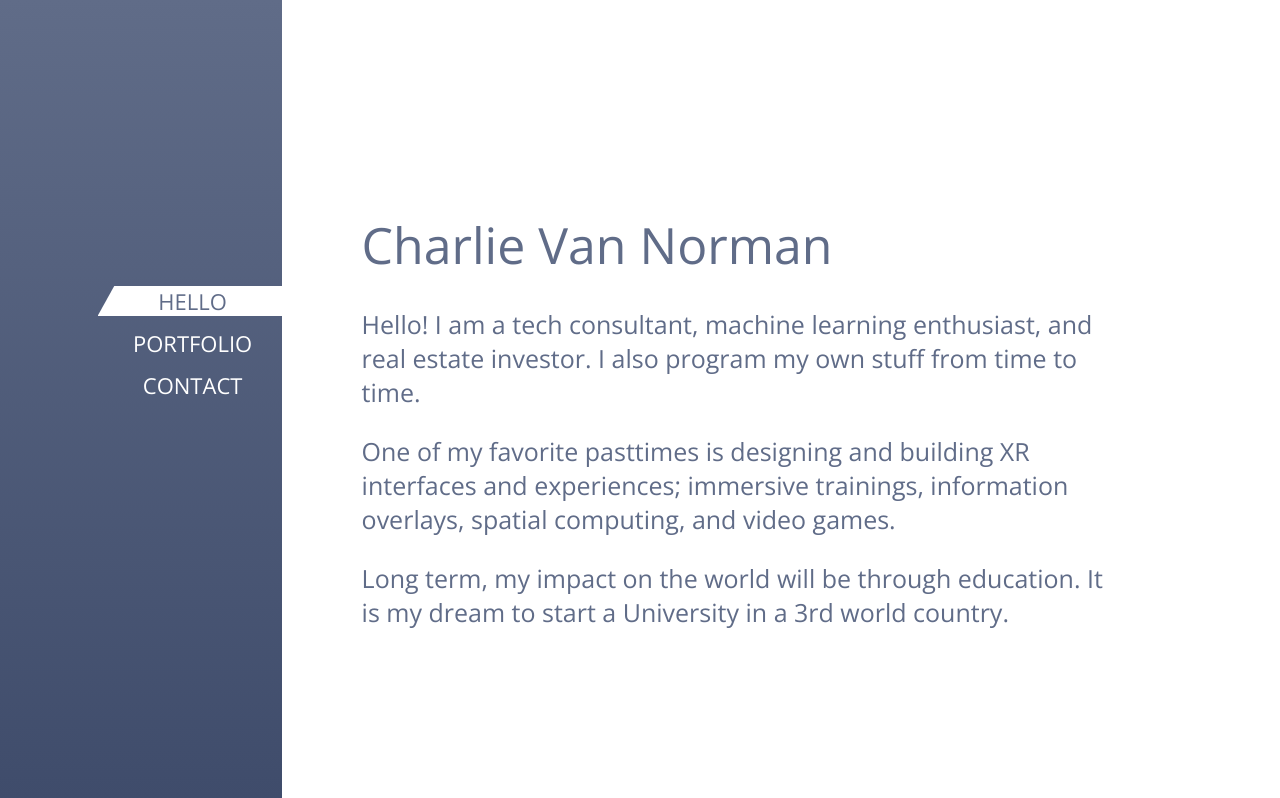
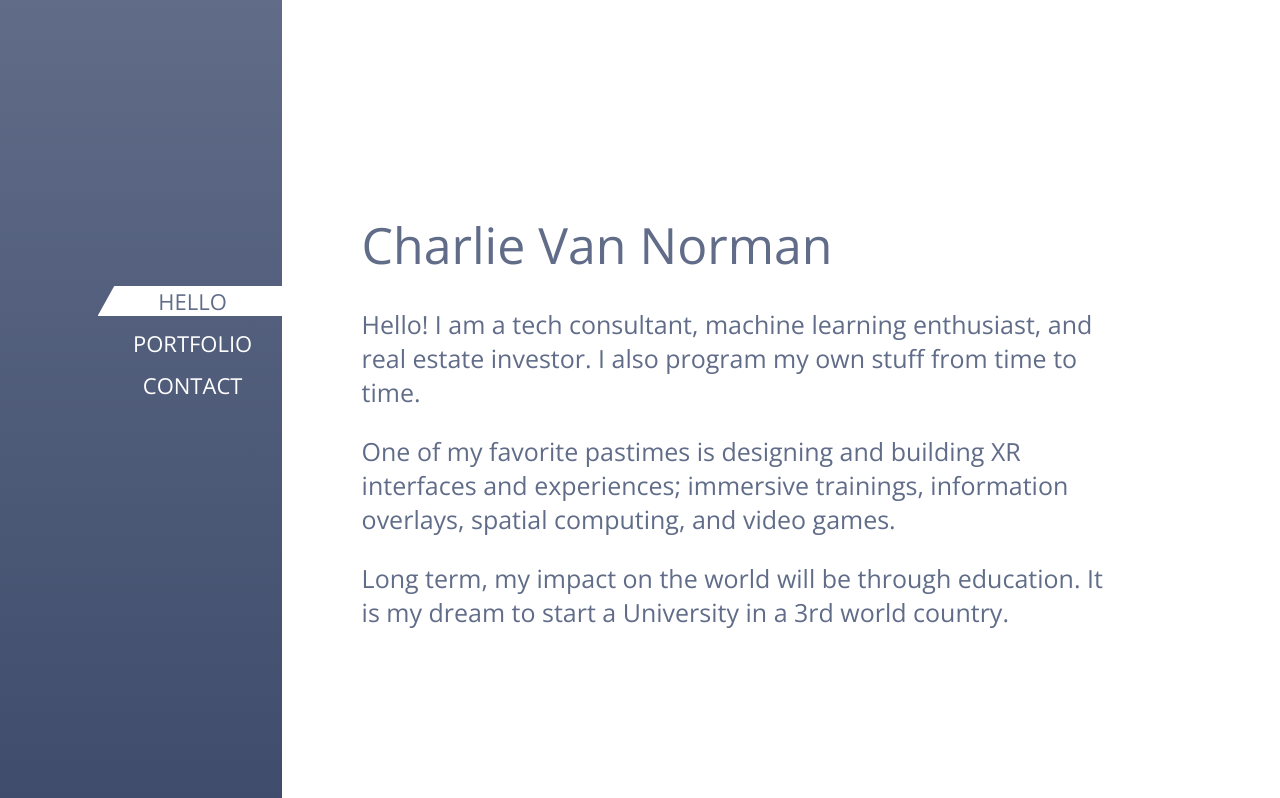
Before and after one commit to vannorman/vannorman, a Django app: page / in a window 1280 px wide. Shown: the part 151-949 px from the top of the page. Run offline with Django 3.2, Linux system fonts and the light colour scheme.

Commit message:
spelling

```diff
--- a/vannorman/templates/home.html
+++ b/vannorman/templates/home.html
@@ -27,7 +27,7 @@
 			<div class="title"> Charlie Van Norman </div>
 
 			<P> Hello! I am a tech consultant, machine learning enthusiast, and real estate investor. I also program my own stuff from time to time. </p>
-			<P> One of my favorite pasttimes is designing and building XR interfaces and experiences; immersive trainings, information overlays, spatial computing, and video games.
+			<P> One of my favorite pastimes is designing and building XR interfaces and experiences; immersive trainings, information overlays, spatial computing, and video games.
 			</p>
 			<p> Long term, my impact on the world will be through education. It is my dream to start a University in a 3rd world country.
 			<!-- <p> New heroes are born every day. With the right knowledge and opportunities, they may be empowered. My life's ambition is to empower as many people as possible. -->
```
